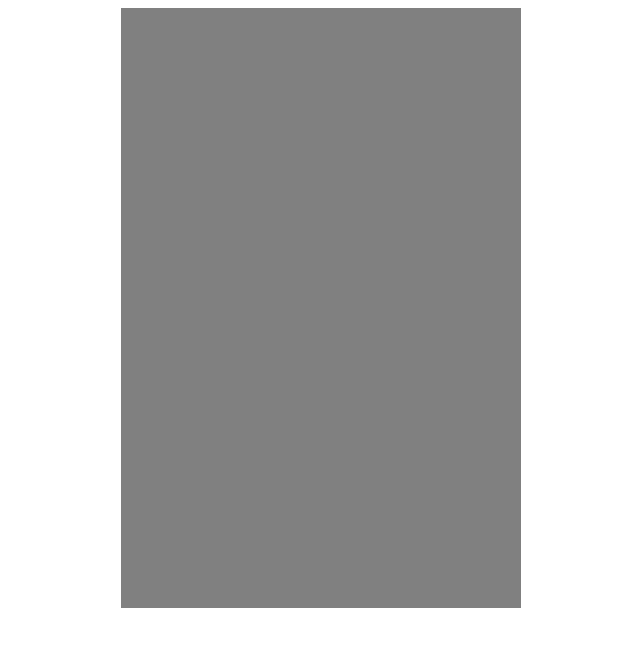
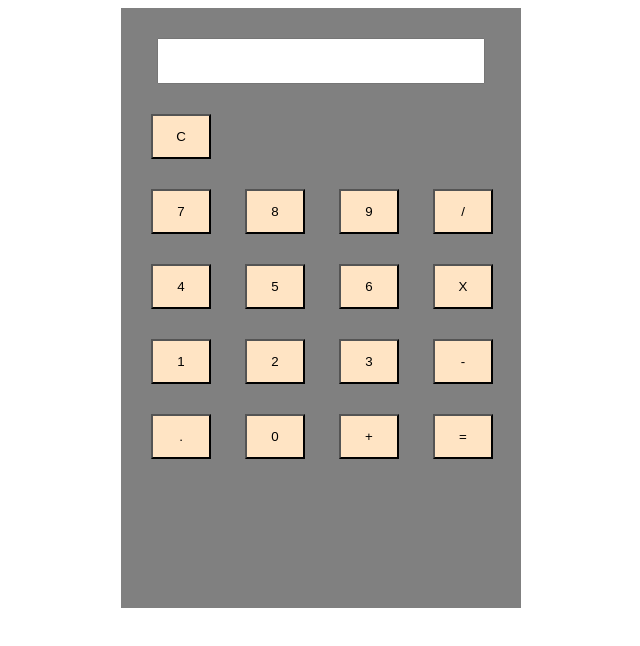
Before and after one commit to Jijojacob988/Calculator, a plain HTML site: page index.html in a window 1280 px wide. Shown: the whole page, without its empty margins (287-927 px from the left). Drawn offline with Linux system fonts and the light colour scheme.

Commit message:
buttons and screen added

```diff
--- a/index.html
+++ b/index.html
@@ -10,7 +10,39 @@
 <body>
     <div class="main-body">
         <div class="calc">
+            <div class="output">
+                <input type="text" class="screen">
 
+            </div>
+            <div class="buttons">
+                <button onclick="clear(7)" class="btn">C</button>
+
+                <div class="row">
+                   <button onclick="buttonclick(7)" class="btn">7</button>
+                   <button onclick="buttonclick(8)" class="btn">8</button>
+                   <button onclick="buttonclick(9)" class="btn">9</button>
+                   <button onclick="buttonclick('/')" class="btn">/</button>
+                </div>
+                <div class="row">
+                    <button onclick="buttonclick(4)" class="btn">4</button>
+                    <button onclick="buttonclick(5)" class="btn">5</button>
+                    <button onclick="buttonclick(6)" class="btn">6</button>
+                    <button onclick="buttonclick('*')" class="btn">X</button>
+                </div>
+                <div class="row">
+                    <button onclick="buttonclick(1)" class="btn">1</button>
+                    <button onclick="buttonclick(2)" class="btn">2</button>
+                    <button onclick="buttonclick(3)" class="btn">3</button>
+                    <button onclick="buttonclick('-')" class="btn">-</button>
+                </div>
+                <div class="row">
+                    <button onclick="buttonclick('.')" class="btn">.</button>
+                    <button onclick="buttonclick(0)" class="btn">0</button>
+                    <button onclick="buttonclick('+')" class="btn">+</button>
+                    <button onclick="buttonclick('=')" class="btn">=</button>
+                </div>
+
+            </div>
         </div>
     </div>
 </body>
--- a/style.css
+++ b/style.css
@@ -4,3 +4,18 @@
     background: grey;
     margin-left: 400px;
 }
+.screen{
+    width: 80%;
+    margin-left: 36px;
+    height: 40px;
+    margin-top: 30px;
+    pointer-events: none;
+}
+.btn{
+width: 60px;
+height: 45px;
+margin-left: 30px;
+margin-top: 30px;
+background: bisque;
+
+}
```
